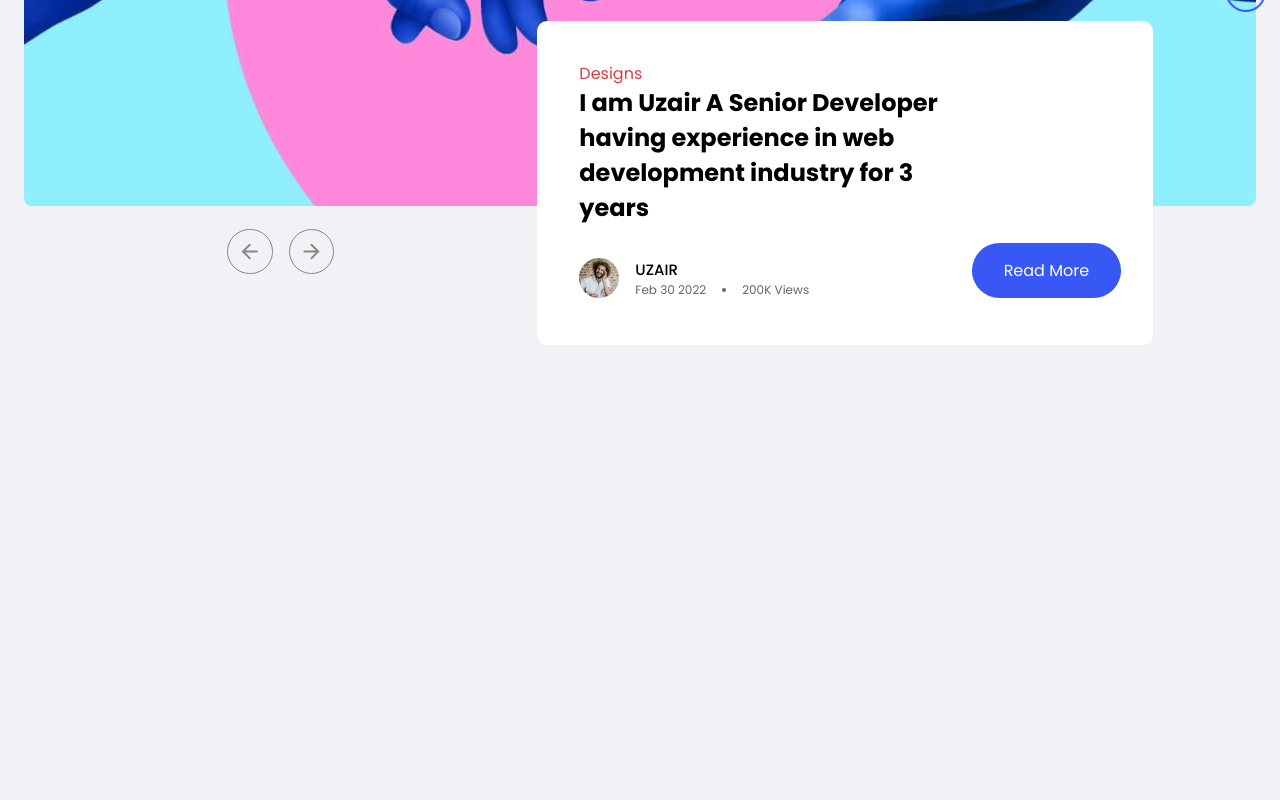
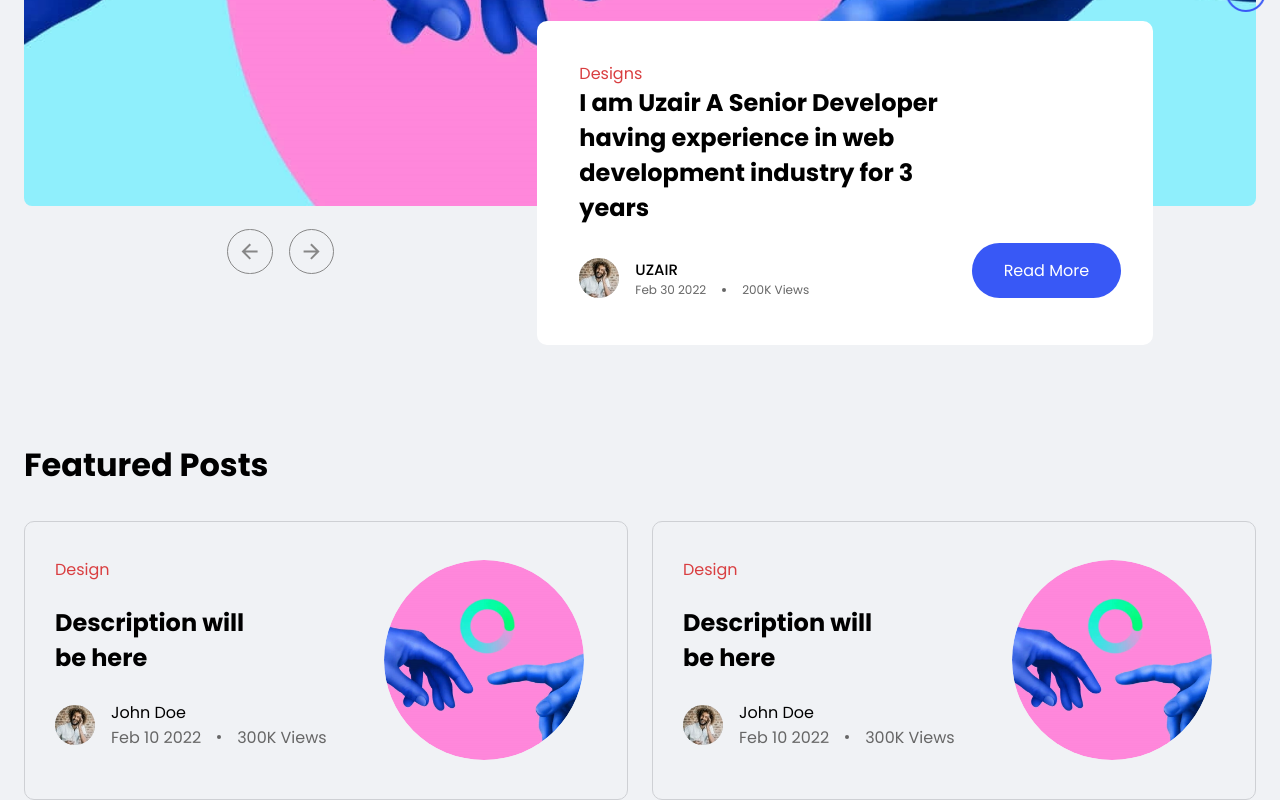
Before and after one commit to heyitsuzair/blog-fire-react, a React (Create React App) app: page / in a window 1280 px wide. Shown: the part 492-1292 px from the top of the page. Before the commit the page ends 882 px from the top, so only its background shows below. Built offline with nearby package versions, Linux system fonts and the light colour scheme.

Commit message:
Card Added

```diff
--- a/src/App.css
+++ b/src/App.css
@@ -16,6 +16,7 @@
   --radius: 10px;
   --color-heading: #000;
   --color-extra01: #666;
+  --color-lighter: #ced0d4;
 }
 body {
   font-family: "Poppins";
@@ -27,6 +28,33 @@ body {
   --color-gray: #ffffff;
   --bg-color-gray: #242424;
   --color-heading: #fff;
+  --color-lighter: #1a1a1a;
+}
+/* Global */
+.hover-line {
+  color: var(--color-heading);
+  text-decoration: none;
+  position: relative;
+  display: inline;
+  background-image: linear-gradient(90deg, currentColor 0, currentColor);
+  background-size: 0 2px;
+  background-position: 0 95%;
+  transition: background-size 0.25s cubic-bezier(0.785, 0.135, 0.15, 0.86) 0s;
+  padding: 0.1% 0;
+  background-repeat: no-repeat;
+}
+.hover-line:hover {
+  background-size: 100% 2px;
+}
+.section-heading {
+  color: var(--color-heading);
+  margin-bottom: 2rem;
+}
+.dot {
+  background: var(--color-extra01);
+  width: 4px;
+  height: 4px;
+  border-radius: 100%;
 }
 /* header component */
 .header {
@@ -36,7 +64,6 @@ body {
 .header .brand {
   width: 80%;
 }
-
 /* Menu Item Component */
 .menu-item {
   color: var(--color-midgray);
@@ -47,7 +74,6 @@ body {
   color: var(--color-primary);
   cursor: pointer;
 }
-
 /* Search Component */
 .search {
   background-color: var(--bg-color-gray);
@@ -190,11 +216,13 @@ body {
   margin: 1rem 0;
 }
 /* Post Content Item */
+.hero-post {
+  margin-top: -13rem !important;
+}
 .post-item {
   background-color: var(--color-white);
   padding: 40px 58px 40px 42px;
   border-radius: var(--radius);
-  margin-top: -13rem;
 }
 .post-item .content {
   width: 70%;
@@ -204,21 +232,6 @@ body {
 }
 .post-item .category span:hover {
   color: var(--color-primary);
-}
-.post-item .article {
-  color: var(--color-heading);
-  text-decoration: none;
-  position: relative;
-  display: inline;
-  background-image: linear-gradient(90deg, currentColor 0, currentColor);
-  background-size: 0 2px;
-  background-position: 0 95%;
-  transition: background-size 0.25s cubic-bezier(0.785, 0.135, 0.15, 0.86) 0s;
-  padding: 0.1% 0;
-  background-repeat: no-repeat;
-}
-.post-item .article:hover {
-  background-size: 100% 2px;
 }
 .post-item .author-info {
   width: 100%;
@@ -248,12 +261,6 @@ body {
   color: var(--color-extra01);
   font-size: 12px;
 }
-.post-item .author-info .info .dot {
-  background: var(--color-extra01);
-  width: 4px;
-  height: 4px;
-  border-radius: 100%;
-}
 /* Button Component */
 .btn-primary {
   text-decoration: none;
@@ -264,7 +271,69 @@ body {
   padding: 1rem 2rem;
   border-radius: 30px;
 }
+/* Featured Posts */
+.featured-posts {
+  margin: 6rem 0;
+}
 
+/* Card */
+.card {
+  border: 1px solid var(--color-lighter);
+  padding: 35px 30px;
+  border-radius: var(--radius);
+}
+.card .category {
+  color: var(--color-secondary);
+}
+.card .author {
+  display: flex;
+  align-items: center;
+  gap: 1rem;
+}
+.card .name {
+  color: var(--color-heading);
+}
+.card .date,
+.card .views {
+  color: var(--color-extra01);
+}
+.card .info {
+  display: flex;
+  gap: 1rem;
+  align-items: center;
+}
+.card .desc {
+  width: 70%;
+}
+.card .card-img-parent {
+  box-sizing: border-box;
+  display: inline-block;
+  overflow: hidden;
+  width: initial;
+  height: initial;
+  background: none;
+  opacity: 1;
+  border: 0;
+  margin: 0;
+  padding: 0;
+  position: relative;
+  max-width: 100%;
+  border-radius: 50%;
+  height: 97%;
+}
+.card .card-img {
+  border-radius: 50%;
+  object-fit: cover;
+  transition: 0.5s all;
+}
+.card .card-img:hover {
+  transform: scale(1.1);
+}
+.card-active {
+  background-color: var(--color-white);
+  cursor: pointer;
+  border-radius: var(--radius);
+}
 /* Media Queries */
 
 @media (max-width: 768px) {
@@ -278,8 +347,8 @@ body {
     display: flex;
     padding: 0.5rem 0.5rem;
   }
-  .post-item {
-    margin-top: -2rem;
+  .hero-post {
+    margin-top: -2rem !important;
     border-top-left-radius: 0;
     border-top-right-radius: 0;
   }
--- /dev/null
+++ b/src/components/commons/Card.js
@@ -0,0 +1,95 @@
+import React, { useRef } from "react";
+import { Grid } from "@mui/material";
+import img from "../../assets/img/author.webp";
+import img2 from "../../assets/img/thumbnail-01.webp";
+import { Link } from "react-router-dom";
+
+export default function Card() {
+  // use the following ref to underline the paragraph when hovered on card
+  const lineRef = useRef();
+  // use the following ref to scale the image when hovered on card
+  const imgRef = useRef();
+  // use the following ref to make the card active when hovered on card
+  const cardRef = useRef();
+
+  const handleMouseEnter = () => {
+    lineRef.current.style.backgroundSize = "100% 2px";
+    imgRef.current.style.transform = "scale(1.1)";
+    cardRef.current.classList.add("card-active");
+  };
+  const handleMouseLeave = () => {
+    lineRef.current.style.backgroundSize = "0 2px";
+    imgRef.current.style.transform = "none";
+    cardRef.current.classList.remove("card-active");
+  };
+  return (
+    <div
+      className="card-parent"
+      onMouseEnter={() => handleMouseEnter()}
+      onMouseLeave={() => handleMouseLeave()}
+      ref={cardRef}
+    >
+      <Grid
+        container
+        className="card"
+        display="flex"
+        flexDirection={{ md: "row", xs: "column", sm: "row" }}
+        gap={{ xs: 5, md: 0, sm: 0 }}
+      >
+        <Grid
+          item
+          xs={12}
+          md={7}
+          sm={6}
+          display="flex"
+          flexDirection="column"
+          gap={{ md: 3, xs: 3, sm: 3 }}
+        >
+          <div className="category">
+            <span>Design</span>
+          </div>
+          <div className="desc">
+            <h2>
+              <Link to="/" className="hover-line" ref={lineRef}>
+                Description will be here
+              </Link>
+            </h2>
+          </div>
+          <div className="author">
+            <img src={img} alt="Author" />
+            <div className="author-info">
+              <span className="name">John Doe</span>
+              <div className="info">
+                <span className="date">Feb 10 2022 </span>
+                <span className="dot"></span>
+                <span className="views">300K Views</span>
+              </div>
+            </div>
+          </div>
+        </Grid>
+        <Grid
+          item
+          xs={12}
+          md={5}
+          sm={6}
+          display="flex"
+          alignItems="center"
+          justifyContent="center"
+        >
+          <div className="card-img-parent">
+            <Link to="/">
+              <img
+                src={img2}
+                width={200}
+                height={200}
+                alt="Loading..."
+                className="card-img"
+                ref={imgRef}
+              />
+            </Link>
+          </div>
+        </Grid>
+      </Grid>
+    </div>
+  );
+}
--- /dev/null
+++ b/src/components/home/FeaturedPosts.js
@@ -0,0 +1,27 @@
+import React from "react";
+import { Grid } from "@mui/material";
+import { Container } from "@mui/system";
+import Card from "../commons/Card";
+export default function PostContent() {
+  return (
+    <div className="featured-posts">
+      <Container sx={{ maxWidth: "1280px !important" }}>
+        <h1 className="section-heading">Featured Posts</h1>
+        <Grid
+          container
+          display="flex"
+          flexDirection={{ sm: "column", xs: "column", md: "row" }}
+          columnSpacing={{ md: 3 }}
+          rowSpacing={{ sm: 3, xs: 3 }}
+        >
+          <Grid item md={6} xs={12} sm={12}>
+            <Card />
+          </Grid>
+          <Grid item md={6} xs={12} sm={12}>
+            <Card />
+          </Grid>
+        </Grid>
+      </Container>
+    </div>
+  );
+}
--- a/src/components/home/PostContent.js
+++ b/src/components/home/PostContent.js
@@ -13,7 +13,7 @@ export default function PostContent() {
         <Grid item md={5} xs={12} sm={12} order={{ sm: 1, xs: 1, md: 0 }}>
           <Arrows />
         </Grid>
-        <Grid item md={6} xs={12} sm={12}>
+        <Grid item md={6} xs={12} sm={12} className="hero-post">
           <PostContentItem />
         </Grid>
       </Grid>
--- a/src/components/home/PostContentItem.js
+++ b/src/components/home/PostContentItem.js
@@ -20,7 +20,7 @@ export default function PostContentItem() {
             </div>
             <div className="content">
               <h2>
-                <a href="/" className="article">
+                <a href="/" className="article hover-line">
                   {blog.desc}
                 </a>
               </h2>
--- a/src/pages/Home.js
+++ b/src/pages/Home.js
@@ -1,10 +1,11 @@
 import React from "react";
 import Hero from "../components/home/Hero";
-
+import FeaturedPosts from "../components/home/FeaturedPosts";
 export default function Home() {
   return (
     <div className="home">
       <Hero />
+      <FeaturedPosts />
     </div>
   );
 }
```
